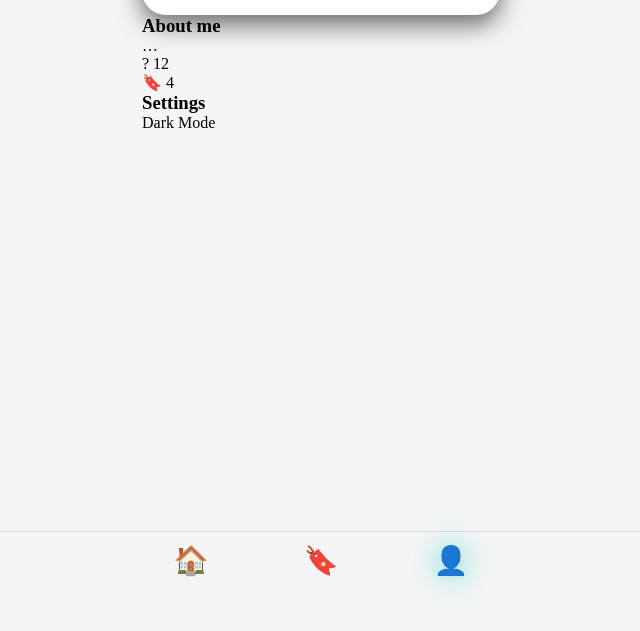
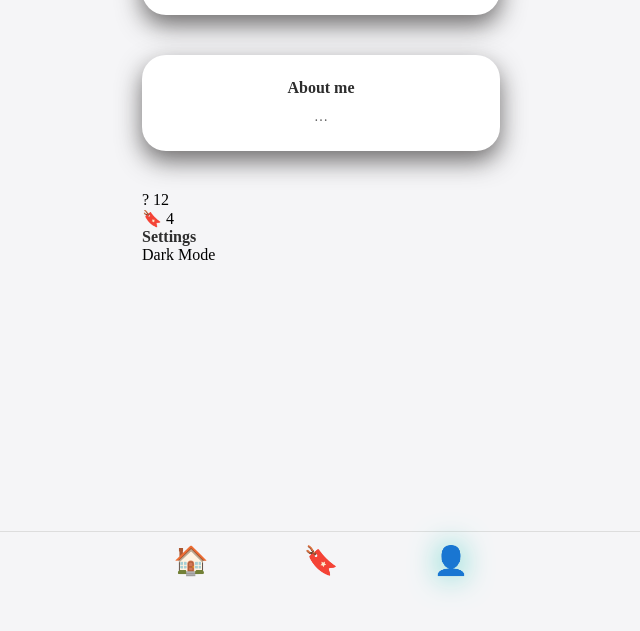
Before and after one commit to Austin7V/quiz-app, a plain HTML site: page profile.html in a window 1280 px wide. Shown: the part 211-842 px from the top of the page, without its empty margins (319-959 px from the left). Drawn offline with Linux system fonts and the light colour scheme.

Commit message:
refine profile about section styling for better readability and UI consistency

```diff
--- a/css/styles.css
+++ b/css/styles.css
@@ -187,3 +187,27 @@
   font-size: 1.4rem;
   color: var(--text-main-light);
 }
+
+.profile__about {
+  display: flex;
+  flex-direction: column;
+  align-items: center;
+  gap: 10px;
+  background-color: var(--card-light);
+  border-radius: 24px;
+  padding: 24px 20px;
+  box-shadow: 0 10px 25px rgba(86, 83, 83, 0.85);
+  text-align: center;
+  margin: 40px 0;
+}
+
+.profile__section-title {
+  font-size: 1rem;
+  color: var(--text-main-light);
+}
+.profile__text {
+  font-size: 14px;
+  color: var(--text-secondery-light);
+  line-height: 1.4;
+  max-width: 300px;
+}
```
